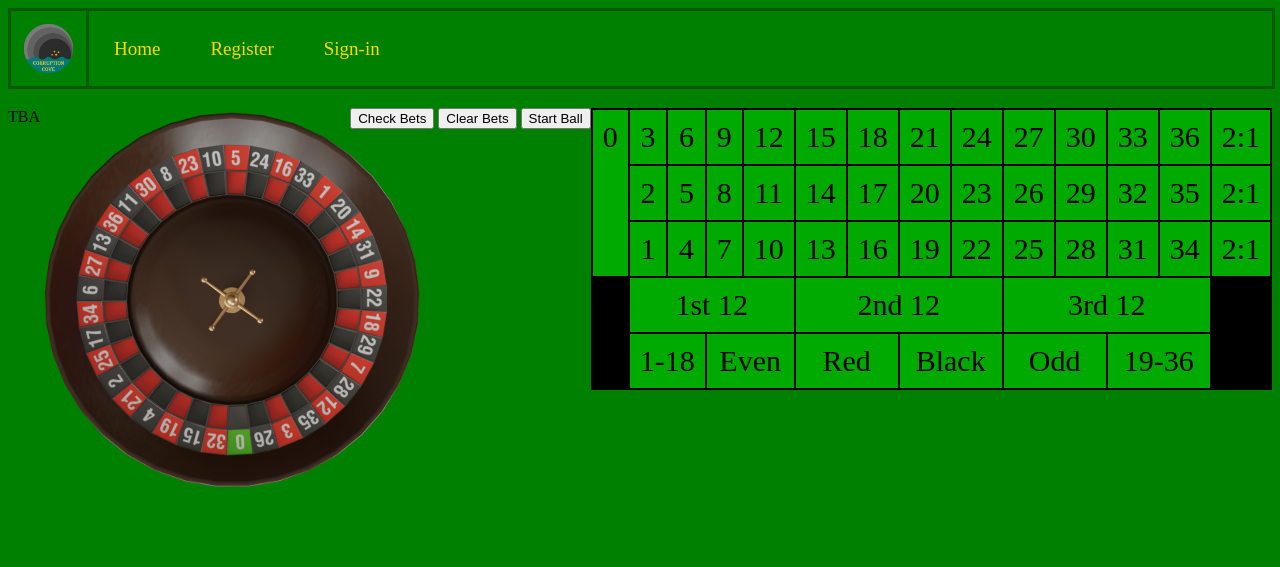
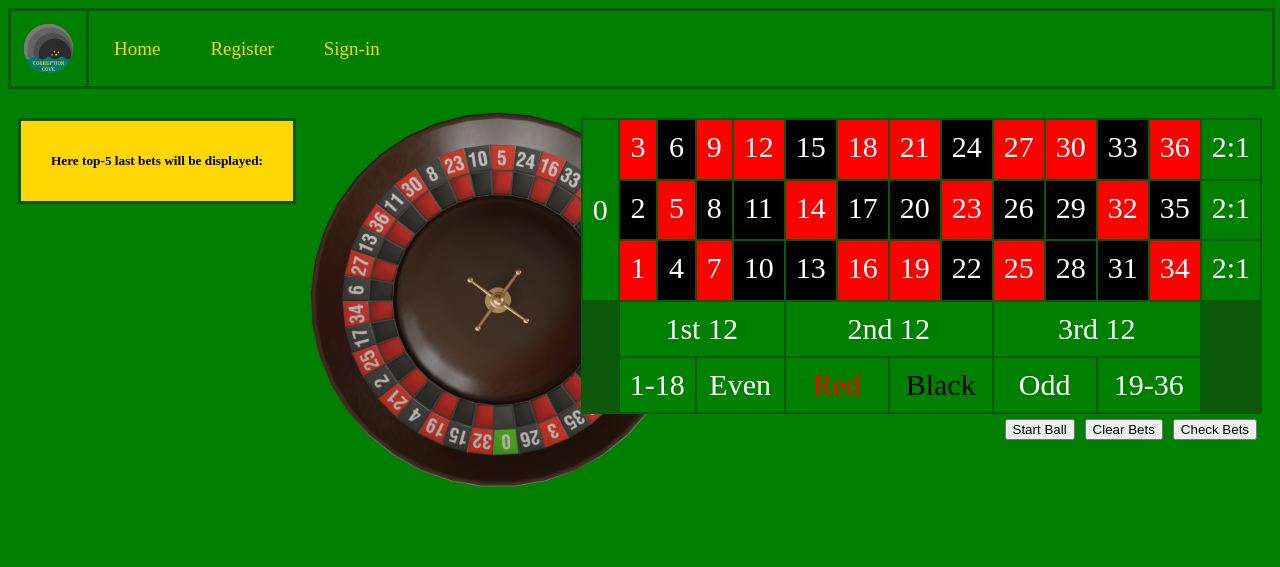
Before and after one commit to LunarSands/Corruption-Cove-Casino, a Django app: page /corruption-cove-casino/games/roulette/ in a window 1280 px wide. Shown: the top 567 px of the page. Run offline with Django 5.2, Linux system fonts and the light colour scheme.

Commit message:
Bet display separated, roulette ui refined

```diff
--- /dev/null
+++ b/static/bets.css
@@ -0,0 +1,13 @@
+.bets {
+    float: left;
+}
+
+div.bets {
+    float: left;
+    background-color: gold;
+    padding: 10px 30px;
+    border-style: solid;
+    border-color: rgb(11, 88, 11);
+    border-width: 3px;
+    margin: 10px;
+}
--- a/static/roulette.css
+++ b/static/roulette.css
@@ -1,22 +1,20 @@
 .grid-container {
     display: grid;
-    float: right;
     grid-template-columns: auto auto auto auto auto auto auto auto auto auto auto auto auto auto;
-    background-color: rgb(0, 0, 0);
     gap: 2px;
     padding: 2px;
+    background-color: rgb(11, 88, 11);
 }
 
 .roulette_images{
   position: relative;
-  top: 0;
-  left: 0;
+  float: left;
 }
 
 .base_roulette{
   position: absolute;
   top: 0;
-  left: 30;
+  left: 0;
   width: 384px;
   height: 384px;
 }
@@ -24,7 +22,7 @@
 .wheel_roulette {
   position: absolute;
   top: 0px;
-  left: 32px;
+  left: 0px;
   width: 384px;
   height: 384px;
   animation:spin 6s linear infinite;
@@ -56,24 +54,31 @@
 }
 
 .controls {
-    float: right;
+  position: relative;
+  float: right;
+  margin: 10px;
 }
 
-.bets {
-    float: left;
+.controls > button {
+  float: right;
+  margin: 5px;
 }
 
 .grid-container > div {
-    background-color: rgb(0, 170, 0);
+    background-color: green;
+    color: white;
     text-align: center;
     vertical-align: middle;
     padding: 10px 10px;
     font-size: 30px;
     cursor: pointer;
+    user-select: none;
   }
 
   .bet-0 {
     grid-area: 1 / 1 / 4 / 2;
+    height: 10rem;
+    line-height: 10rem;
   }
   .bet-1 {
     grid-area: 3 / 2 / 4 / 3;
--- /dev/null
+++ b/templates/Corruption_Cove/bets.html
@@ -0,0 +1,6 @@
+{% load static %}
+<link rel="stylesheet" type="text/css" href= "{% static 'bets.css' %}">
+
+<div class="bets">
+    <h5>Here top-5 last bets will be displayed:</h5>
+</div>
--- a/templates/Corruption_Cove/roulette.html
+++ b/templates/Corruption_Cove/roulette.html
@@ -8,9 +8,7 @@ Roulette
 {% block body_block %}
 <link rel="stylesheet" type="text/css" href= "{% static 'roulette.css' %}">
 
-    <div class="bets">
-        TBA
-    </div>
+    {% include 'Corruption_Cove/bets.html' %}
 
     <div class="roulette_images">
         <img class="base_roulette" src="{% static '/images/base_roulette.png' %}" alt="" width="384" height="384">
@@ -20,6 +18,7 @@ Roulette
         </div>
     </div>
 
+    <div class="controls">
         <div class="grid-container">
             <div onclick="addBetValue('bet-0')" class="bet-0">0</div>
             <div onclick="addBetValue('bet-1')" class="bet-1">1</div>
@@ -72,7 +71,6 @@ Roulette
             <div onclick="addBetValue('bet-high')" class="bet-high">19-36</div>
         </div>
 
-    <div class="controls">
         <button onclick="checkBet()">Check Bets</button>
         <button onclick="clearBet()">Clear Bets</button>
         <button onclick="startBall()">Start Ball</button>
@@ -100,6 +98,17 @@ Roulette
         for (let i = 0; i < betTypes.length; i++) {
             currentBets.set(betTypes[i], 0);
         }
+
+        for (let i = 1; i < 37; i++){
+            if (red.includes(i)){
+                document.getElementsByClassName("bet-" + i)[0].style["background-color"] = "red";
+            }
+            else {
+                document.getElementsByClassName("bet-" + i)[0].style["background-color"] = "black";
+            }
+        }
+        document.getElementsByClassName("bet-red")[0].style["color"] = "red";
+        document.getElementsByClassName("bet-black")[0].style["color"] = "black";
 
         function addBetValue(bet) {
             currentBets.set(bet, currentBets.get(bet)+100)
@@ -168,6 +177,8 @@ Roulette
             let message = "Your winnings: ";
             scoreBets(resultMap.get(generated))
             message = message.concat(winnings);
+            message = message.concat("\nYour losses: -");
+            message = message.concat(moneyBet);
             document.getElementsByClassName("ball_roulette")[0].style["display"] = "inline";
             document.getElementsByClassName("ball_roulette")[0].style["animation-iteration-count"] = generated/37 + 3;
             document.getElementsByClassName("ball_roulette")[0].style["animation-play-state"] = "running";
```
Lines whose indentation alone changed are shown as unchanged.
